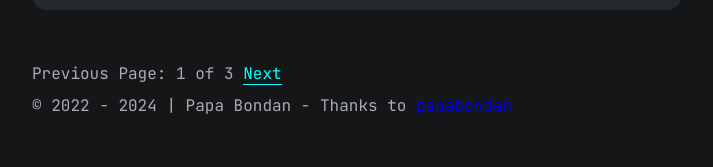
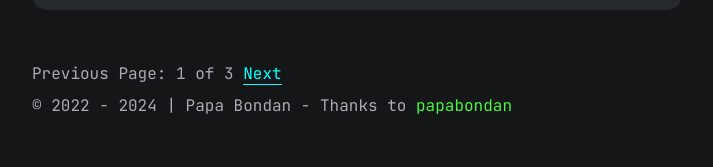
Before and after one commit to angganesia/angganesia.github.io, a Jekyll site: the page built from index.html, in a window 1280 px wide. Shown: the part 1188-1355 px from the top of the page, without its empty margins (283-996 px from the left). Built offline with Jekyll 4.4.1, drawn with Linux system fonts in a browser that asks for light colours; the list of posts is cut into pages by our own code; comment, search, counter and statistics services are not loaded.

Commit message:
update footer.html

```diff
--- a/_includes/footer.html
+++ b/_includes/footer.html
@@ -1,4 +1,4 @@
 <footer>
-  <p>&copy; 2022 - {{ 'now' | date: "%Y" }} | {{site.title}} - Thanks to <a href="https://github.com/papabondan">papabondan</a></p>
+  <p>&copy; 2022 - {{ 'now' | date: "%Y" }} | {{site.title}} - Thanks to <a href="https://github.com/papabondan" style="color: #48f542">papabondan</a></p>
   <script>!function(){var e=document,t=e.createElement("script");t.src="//disqus_1CzuB2SIBo.disqus.com/embed.js",t.setAttribute("data-timestamp",+new Date),(e.head||e.body).appendChild(t)}();</script>
 </footer>
```
